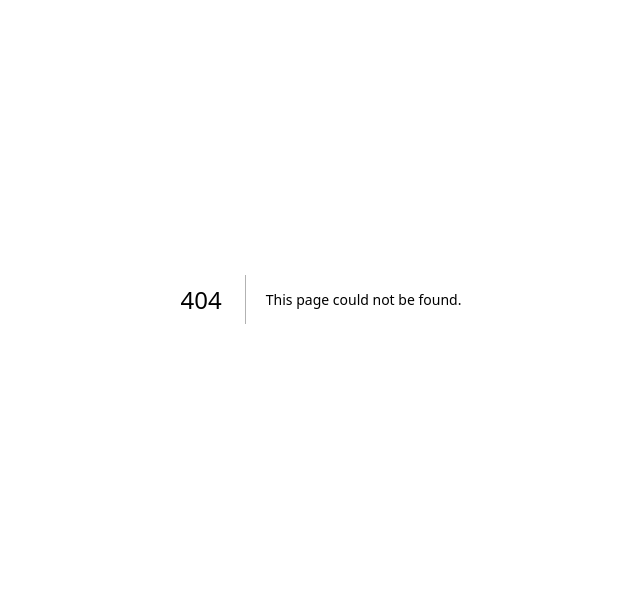
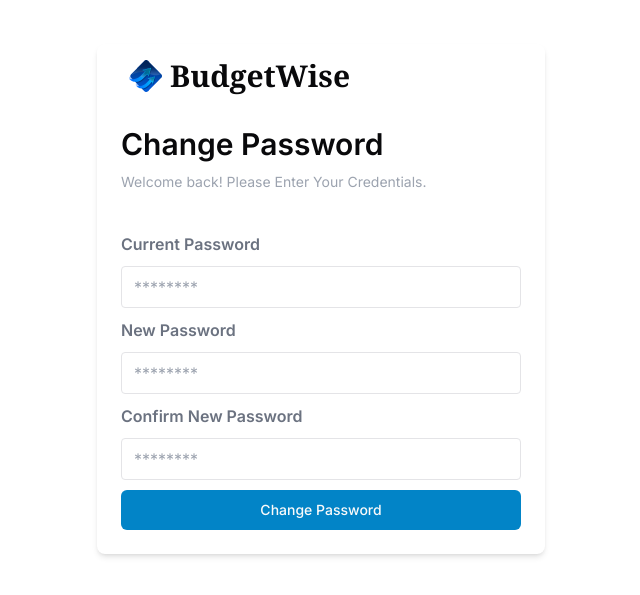
Before and after one commit to BiruktawitAbera/Organizational_Finance_Tracking_Front_end, a Next.js app: page /enforce in a window 1280 px wide. Before the commit this address had no page. Shown: the part 101-696 px from the top of the page, without its empty margins (319-959 px from the left). Built offline with nearby package versions, Linux system fonts and the light colour scheme.

Commit message:
Added enforce

```diff
--- /dev/null
+++ b/src/app/(auth)/enforce/page.tsx
@@ -0,0 +1,103 @@
+"use client"
+import { Button } from "@/components/ui/button";
+import React, { useState } from "react";
+import Image from 'next/image';
+import { useRouter } from 'next/navigation';
+
+function Enforce() {
+  const router = useRouter(); // Initialize useRouter
+  const [currentPassword, setCurrentPassword] = useState('');
+  const [newPassword, setNewPassword] = useState('');
+  const [confirmNewPassword, setConfirmNewPassword] = useState('');
+  const [errorMessage, setErrorMessage] = useState('');
+
+  const handleSubmit = (event) => {
+    event.preventDefault(); // Prevent default form submission
+
+    // Check if new password and confirm password match
+    if (newPassword !== confirmNewPassword) {
+      setErrorMessage("New Password and Confirm New Password must match.");
+      return;
+    }
+
+    // If they match, you can proceed with form submission logic here
+    console.log("Current Password:", currentPassword);
+    console.log("New Password:", newPassword);
+
+    // Reset form fields
+    setCurrentPassword('');
+    setNewPassword('');
+    setConfirmNewPassword('');
+    setErrorMessage('');
+
+    // Redirect to the Admin page
+    router.push('/Admin');
+  };
+
+  return (
+    <main className="flex min-h-screen w-full">
+      <section className="flex-1 bg-white flex p-2 items-center justify-center relative overflow-hidden">
+        <div className="bg-white rounded-lg w-full max-w-md mx-auto animate-fadeIn shadow-md px-6 pt-2 pb-6">
+          <div className="flex items-center mb-4">
+            <div className="rounded-full p-2">
+              <Image src="/horizon-logo.png" alt="HorizonLogo" width={33} height={33} />
+            </div>
+            <h1 className="font-bold text-3xl font-serif">BudgetWise</h1>
+          </div>
+          <h1 className="text-3xl font-semibold py-2.5">Change Password</h1>
+          <p className="text-sm font-normal text-gray-400 gray-100 mb-10">Welcome back! Please Enter Your Credentials.</p>
+
+          {errorMessage && (
+            <div className="mb-4 text-red-500">{errorMessage}</div>
+          )}
+
+          <form onSubmit={handleSubmit}>
+            <div className="mb-2.5">
+              <label className="block font-semibold text-base text-gray-500 mb-2.5">Current Password</label>
+              <input
+                type="password"
+                placeholder="********"
+                value={currentPassword}
+                onChange={(e) => setCurrentPassword(e.target.value)}
+                className="w-full px-3 py-2 border rounded"
+                minLength={6}
+                required
+              />
+            </div>
+            <div className="mb-2.5">
+              <label className="block font-semibold text-base text-gray-500 mb-2.5">New Password</label>
+              <input
+                type="password"
+                placeholder="********"
+                value={newPassword}
+                onChange={(e) => setNewPassword(e.target.value)}
+                className="w-full px-3 py-2 border rounded"
+                minLength={6}
+                required
+              />
+            </div>
+            <div className="mb-2.5">
+              <label className="block font-semibold text-base text-gray-500 mb-2.5">Confirm New Password</label>
+              <input
+                type="password"
+                placeholder="********"
+                value={confirmNewPassword}
+                onChange={(e) => setConfirmNewPassword(e.target.value)}
+                className="w-full px-3 py-2 border rounded"
+                minLength={6}
+                required
+              />
+            </div>
+            <Button type="submit" className="w-full bg-sky-600 hover:bg-sky-700 relative group">
+              Change Password
+              <span className="absolute right-4 transform translate-x-4 opacity-0 group-hover:translate-x-0 group-hover:opacity-100 transition-transform transition-opacity duration-300 ease-out">→</span>
+            </Button>
+          </form>
+
+        </div>
+      </section>
+    </main>
+  );
+}
+
+export default Enforce;
--- a/src/app/(auth)/sign-in/page.tsx
+++ b/src/app/(auth)/sign-in/page.tsx
@@ -16,7 +16,7 @@ function SignInPage() {
           </div>
           <h1 className="text-3xl font-semibold py-2.5">Log in</h1>
           <p className="text-sm font-normal text-gray-400 gray-100 mb-10">Welcome back! Please Enter Your Credentials.</p>
-          <form>
+          <form action="/enforce" method="POST">
             <div className="mb-6">
               <label className="block font-semibold text-base text-gray-500 mb-2.5">Name</label>
               <input type="name" placeholder="Enter your name.." className="w-full px-3 py-2 border rounded" required />
@@ -32,7 +32,7 @@ function SignInPage() {
               </label>
               <a href="#" className="text-sm underline text-gray-400 font-normal">Forgot your password?</a>
             </div>
-            <Button className="w-full bg-sky-600 hover:bg-sky-700 relative group">
+            <Button type="submit" className="w-full bg-sky-600 hover:bg-sky-700 relative group">
               Login
               <span className="absolute right-4 transform translate-x-4 opacity-0 group-hover:translate-x-0 group-hover:opacity-100 transition-transform transition-opacity duration-300 ease-out">→</span>
             </Button>
```
